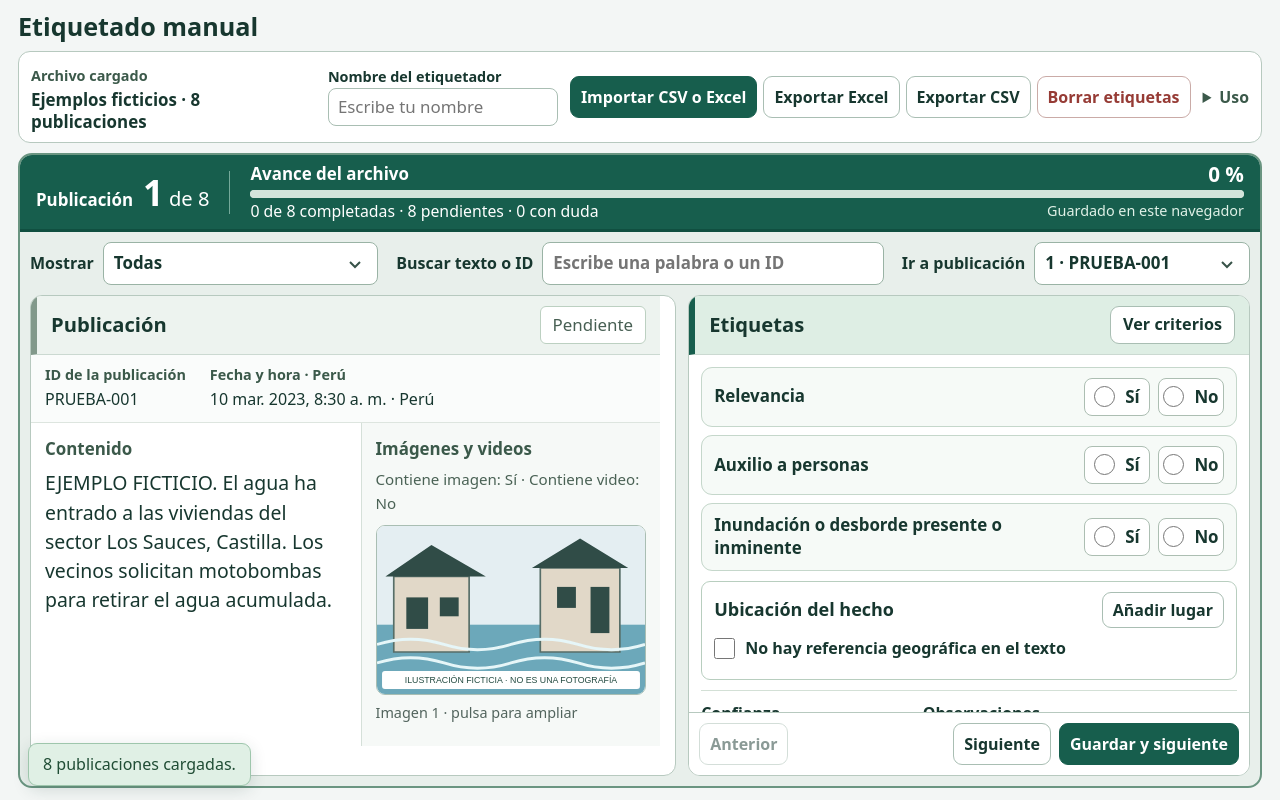
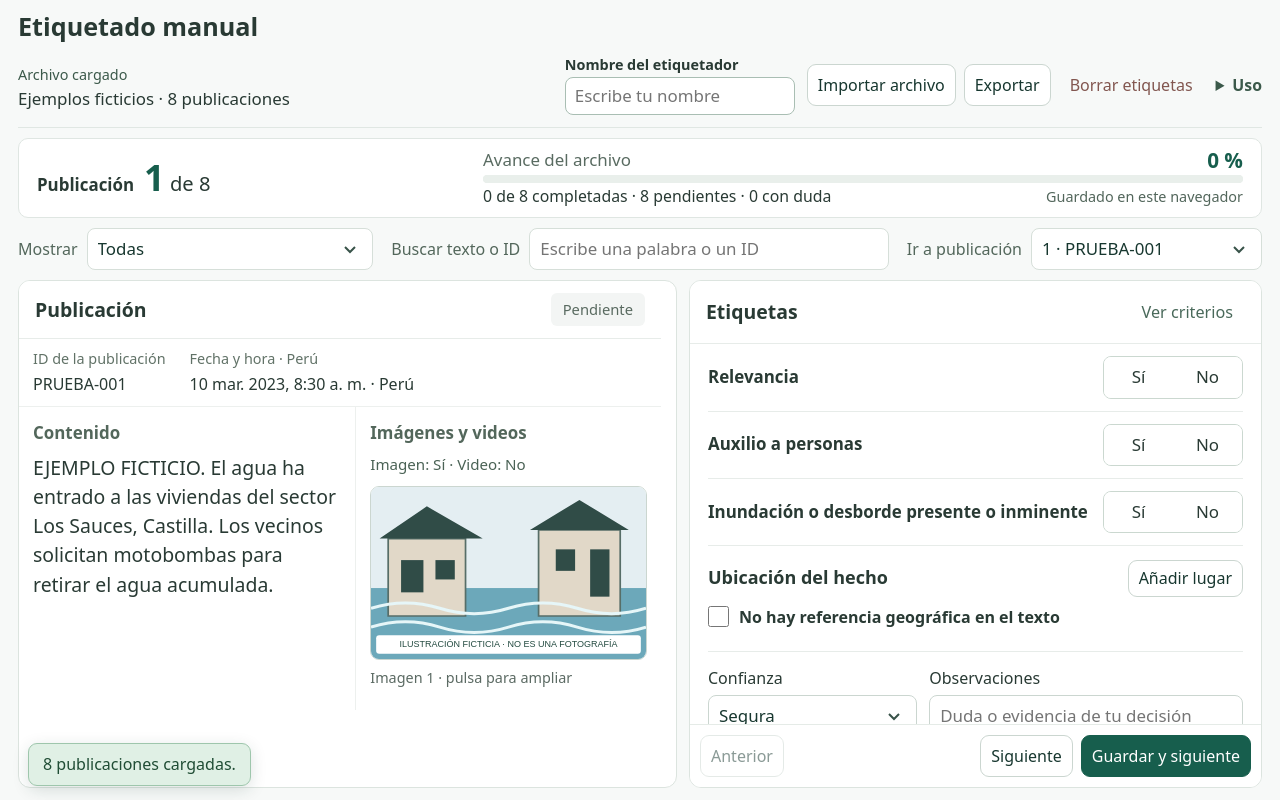
Before and after one commit to Joz16gg162/etiquetador-piura, a website: page index.html in a window 1280 px wide. Both pictures are taken after a click on the button "Probar con ejemplos". Drawn offline with Linux system fonts and the light colour scheme.

Commit message:
Aligerar la interfaz y agrupar formatos de exportación

```diff
--- a/app.js
+++ b/app.js
@@ -44,7 +44,7 @@ function collectDraft(){
 function scheduleSave(){collectDraft();clearTimeout(persistTimer);$('saveStatus').textContent='Cambios pendientes de guardar…';persistTimer=setTimeout(()=>persist(),350);}
 function updateProgress(){if(!dataset)return;const values=session?.annotations||[],complete=values.filter(a=>a.status==='completa').length,doubts=values.filter(a=>a.status==='duda').length;const drafts=values.filter(a=>a.status==='borrador').length;
  $('progress').max=dataset.records.length;$('progress').value=complete;$('progressText').textContent=`${complete} de ${dataset.records.length} completadas · ${dataset.records.length-complete-doubts} pendientes · ${doubts} con duda`;$('progressPercent').textContent=(dataset.records.length?100*complete/dataset.records.length:0).toLocaleString('es-PE',{maximumFractionDigits:1})+' %';
- $('exportCSV').disabled=!session;$('exportExcel').disabled=!session;$('clearLabels').disabled=!session;
+ $('exportCSV').disabled=!session;$('exportExcel').disabled=!session;$('clearLabels').disabled=!session;$('exportMenu').hidden=!session;
 }
 function matching(){const labels=new Map((session?.annotations||[]).map(a=>[a.id,a]));const term=$('search').value.normalize('NFD').replace(/[\u0300-\u036f]/g,'').toLowerCase(),filter=$('statusFilter').value;return dataset.records.flatMap((r,i)=>{const a=labels.get(r.id);const status=a?.status||'pendiente';const normalized=(r.id+' '+r.text).normalize('NFD').replace(/[\u0300-\u036f]/g,'').toLowerCase();return normalized.includes(term)&&(filter==='all'||filter===status||(filter==='pending'&&['pendiente','borrador'].includes(status)))?[i]:[];});}
 function refreshNavigation(){const ids=matching();$('jump').replaceChildren(...ids.map(i=>{const o=document.createElement('option');o.value=String(i);o.textContent=`${i+1} · ${dataset.records[i].id}`;return o;}));if(!ids.includes(index)&&ids.length)index=ids[0];$('jump').value=String(index);$('emptyFilter').hidden=!!ids.length;$('editor').hidden=!ids.length;return ids;}
@@ -68,15 +68,16 @@ function addLocation(value={}){
  select.addEventListener('change',()=>{update();scheduleSave();});row.append(grid);const remove=document.createElement('button');remove.type='button';remove.className='remove';remove.textContent='Quitar este lugar';remove.addEventListener('click',()=>{row.remove();scheduleSave();});row.append(remove);$('locationRows').append(row);update();
 }
 function setDependent(){const relevant=getValue('relevant')!=='no';for(const container of document.querySelectorAll('.dependent')){container.classList.toggle('disabled',!relevant);for(const c of container.querySelectorAll('input,select,button'))c.disabled=!relevant||!session;}
+ $('confidenceHelp').hidden=$('confidence').value!=='con_duda';
  $('locationRows').hidden=$('noReference').checked;$('addLocation').disabled=!relevant||!session||$('noReference').checked;
  for(const row of $('locationRows').children)row.refreshMapLinks?.();
 }
 function renderMedia(r){
  $('media').replaceChildren();const media=$('media');
  const image=(url,caption)=>{const fig=document.createElement('figure'),b=document.createElement('button');b.type='button';b.className='image';b.setAttribute('aria-label',`Ampliar ${caption.toLowerCase()}`);const img=document.createElement('img');img.src=url;img.alt=caption;img.referrerPolicy='no-referrer';b.append(img);const cap=document.createElement('figcaption');cap.textContent=caption+' · pulsa para ampliar';fig.append(b,cap);img.addEventListener('error',()=>{b.hidden=true;cap.textContent='No se pudo cargar este medio. Conserva el caso y registra la incidencia en Observaciones.';cap.className='failed';});b.addEventListener('click',()=>{$('largeImage').src=url;$('imageCaption').textContent=caption+' · publicación '+r.id;$('imageDialog').showModal();});media.append(fig);};
- r.photos.forEach((url,i)=>image(url,`Imagen ${i+1}`));r.thumbs.forEach((url,i)=>image(url,`Miniatura de video ${i+1} · no es una imagen estática de evaluación`));
+ r.photos.forEach((url,i)=>image(url,`Imagen ${i+1}`));r.thumbs.forEach((url,i)=>image(url,`Miniatura del video ${i+1}`));
  r.videos.forEach((url,i)=>{const fig=document.createElement('figure');if(/\.(mp4|webm|ogg)(?:[?#]|$)/i.test(url)){const v=document.createElement('video');v.src=url;v.controls=true;v.preload='none';v.addEventListener('error',()=>notice('No se pudo reproducir un video. Puedes usar su enlace y dejar «No revisado» si no está disponible.'));fig.append(v);}const a=document.createElement('a');a.href=url;a.target='_blank';a.rel='noopener noreferrer';a.textContent=`Abrir video ${i+1}`;fig.append(a);media.append(fig);});
- if(r.hasVideo){const p=document.createElement('p');p.className='help';p.textContent='Contiene video. Su evidencia se registra aparte; las etiquetas principales usan texto e imágenes estáticas.';media.append(p);}
+ if(r.hasVideo){const p=document.createElement('p');p.className='help';p.textContent='El video se registra como evidencia complementaria.';media.append(p);}
  if(!r.photos.length&&!r.thumbs.length&&!r.videos.length){const p=document.createElement('div');p.className='placeholder';p.textContent=r.hasVideo?'El CSV indica video, pero no incluye un enlace.':r.hasImage?'El CSV indica imagen, pero no incluye un enlace.':'Esta publicación no tiene imágenes ni videos adjuntos.';media.append(p);}
 }
 function render(){
@@ -85,7 +86,7 @@ function render(){
  $('currentPost').hidden=!ids.length;$('currentPostNumber').textContent=String(index+1);$('currentPostTotal').textContent=String(dataset.records.length);
  if(!ids.length){loading=false;return;}
  const r=dataset.records[index],a=annotation()||C.blank(r.id);$('postPosition').textContent=`Publicación ${index+1} de ${dataset.records.length}`;$('postStatus').textContent=statusLabels[a.status]||'Pendiente';$('postStatus').className='badge '+(annotation()?a.status:'pendiente');if(!annotation())$('postStatus').textContent='Pendiente';
- $('postId').textContent=r.id;$('postDate').textContent=r.date?formatDate(r.date):'No indicada';$('titleField').hidden=!r.title;$('postTitle').textContent=r.title||'';$('postText').textContent=r.text;$('mediaPresence').textContent=`Contiene imagen: ${r.hasImage?'Sí':'No'} · Contiene video: ${r.hasVideo?'Sí':'No'}`;$('postLink').hidden=!r.url;if(r.url)$('postLink').href=r.url;else $('postLink').removeAttribute('href');renderMedia(r);
+ $('postId').textContent=r.id;$('postDate').textContent=r.date?formatDate(r.date):'No indicada';$('titleField').hidden=!r.title;$('postTitle').textContent=r.title||'';$('postText').textContent=r.text;$('mediaPresence').textContent=`Imagen: ${r.hasImage?'Sí':'No'} · Video: ${r.hasVideo?'Sí':'No'}`;$('postLink').hidden=!r.url;if(r.url)$('postLink').href=r.url;else $('postLink').removeAttribute('href');renderMedia(r);
  for(const name of ['relevant','attention','flood'])for(const input of document.querySelectorAll(`input[name="${name}"]`))input.checked=input.value===a[name];
  $('noReference').checked=a.noReference;$('locationRows').replaceChildren();a.locations.forEach(addLocation);$('confidence').value=a.confidence;$('notes').value=a.notes;$('videoSection').hidden=!r.hasVideo;$('videoEvidence').value=a.videoEvidence==='no_aplica'?'no_revisado':a.videoEvidence;$('videoTime').value=a.videoTime;
  $('formFields').disabled=!session;$('saveNext').disabled=!session;$('previous').disabled=ids.indexOf(index)<=0;$('next').disabled=ids.indexOf(index)>=ids.length-1;$('formErrors').hidden=true;setDependent();loading=false;
@@ -127,7 +128,7 @@ async function clearLabels(){
 }
 function download(name,text,type){const url=URL.createObjectURL(new Blob([text],{type}));const a=document.createElement('a');a.href=url;a.download=name;document.body.append(a);a.click();a.remove();setTimeout(()=>URL.revokeObjectURL(url),30000);}
 const slug=s=>s.normalize('NFD').replace(/[\u0300-\u036f]/g,'').replace(/[^a-z0-9_-]/gi,'_').slice(0,60);
-async function exportFile(format){if(!session)return;const name=$('labelerName').value.trim();if(!name){notice('Escribe el nombre del etiquetador antes de exportar.');$('labelerName').focus();return;}session.labelerName=name;collectDraft();await persist();const base=`etiquetas_${slug(dataset.name.replace(/\.(csv|xlsx|xls)$/i,'').replace(/^etiquetas_/i,''))}`;if(format==='xlsx')download(base+'.xlsx',LabelExcel.write(C.exportTable(dataset,session,name)),'application/vnd.openxmlformats-officedocument.spreadsheetml.sheet');else download(base+'.csv',C.csvExport(dataset,session,name),'text/csv;charset=utf-8');notice(`${format==='xlsx'?'Excel':'CSV'} descargado. Incluye tus publicaciones y etiquetas. Puedes importarlo para continuar en otro ordenador.`,true);}
+async function exportFile(format){if(!session)return;const name=$('labelerName').value.trim();if(!name){notice('Escribe el nombre del etiquetador antes de exportar.');$('labelerName').focus();return;}session.labelerName=name;collectDraft();await persist();const base=`etiquetas_${slug(dataset.name.replace(/\.(csv|xlsx|xls)$/i,'').replace(/^etiquetas_/i,''))}`;if(format==='xlsx')download(base+'.xlsx',LabelExcel.write(C.exportTable(dataset,session,name)),'application/vnd.openxmlformats-officedocument.spreadsheetml.sheet');else download(base+'.csv',C.csvExport(dataset,session,name),'text/csv;charset=utf-8');$('exportMenu').open=false;notice(`${format==='xlsx'?'Excel':'CSV'} descargado. Incluye tus publicaciones y etiquetas. Puedes importarlo para continuar en otro ordenador.`,true);}
 async function chooseSheet(book){
  const names=book.SheetNames.filter(name=>book.Sheets[name]?.['!ref']);if(!names.length)throw Error('El Excel no contiene hojas con datos.');if(names.length===1)return names[0];
  $('sheetChoice').replaceChildren(...names.map(name=>{const o=document.createElement('option');o.value=name;o.textContent=name;return o;}));
@@ -161,6 +162,8 @@ $('labelerName').addEventListener('input',()=>{if(session){session.labelerName=$
 $('templateButton').addEventListener('click',template);$('exportCSV').addEventListener('click',()=>exportFile('csv').catch(fail));$('exportExcel').addEventListener('click',()=>exportFile('xlsx').catch(fail));
 $('clearLabels').addEventListener('click',()=>clearLabels().catch(fail));
 $('toggleCriteria').addEventListener('click',()=>{const expanded=$('toggleCriteria').getAttribute('aria-expanded')!=='true';$('toggleCriteria').setAttribute('aria-expanded',String(expanded));$('toggleCriteria').textContent=expanded?'Ocultar criterios':'Ver criterios';$('annotationForm').classList.toggle('hide-criteria',!expanded);});
+document.addEventListener('click',e=>{if(!$('exportMenu').contains(e.target))$('exportMenu').open=false;});
+document.addEventListener('keydown',e=>{if(e.key==='Escape'&&$('exportMenu').open){$('exportMenu').open=false;$('exportMenu').querySelector('summary').focus();}});
 $('closeImage').addEventListener('click',()=>{$('imageDialog').close();$('largeImage').removeAttribute('src');});
 document.addEventListener('selectionchange',()=>{const s=window.getSelection();if(!dataset||!s||s.isCollapsed||!s.anchorNode||!s.focusNode)return;if($('postText').contains(s.anchorNode)&&$('postText').contains(s.focusNode)){const text=s.toString().trim();if(text&&text.length<=500)selectedReference={id:dataset.records[index].id,text};}});
 function fail(error){notice(error.message||'No se pudo completar la operación.');}
--- a/index.html
+++ b/index.html
@@ -1,11 +1,11 @@
 <!doctype html>
 <html lang="es"><head>
 <meta charset="utf-8"><meta name="viewport" content="width=device-width,initial-scale=1"><meta name="description" content="Importa CSV o Excel, etiqueta publicaciones y exporta tu trabajo."><meta name="referrer" content="no-referrer">
-<title>Etiquetado manual</title><link rel="icon" href="assets/icon.svg" type="image/svg+xml"><link rel="stylesheet" href="styles.css?v=1.8"><link rel="stylesheet" href="layout.css?v=1.8"><link rel="stylesheet" href="workspace.css?v=1.8"><script src="core.js?v=1.8" defer></script><script src="vendor/xlsx.full.min.js" defer></script><script src="excel.js?v=1.8" defer></script><script src="demo.js" defer></script><script src="storage.js?v=1.8" defer></script><script src="app.js?v=1.8" defer></script>
+<title>Etiquetado manual</title><link rel="icon" href="assets/icon.svg" type="image/svg+xml"><link rel="stylesheet" href="styles.css?v=1.10"><link rel="stylesheet" href="layout.css?v=1.10"><link rel="stylesheet" href="workspace.css?v=1.10"><script src="core.js?v=1.10" defer></script><script src="vendor/xlsx.full.min.js" defer></script><script src="excel.js?v=1.10" defer></script><script src="demo.js" defer></script><script src="storage.js?v=1.10" defer></script><script src="app.js?v=1.10" defer></script>
 </head><body><main>
 <header class="page-header"><h1>Etiquetado manual</h1></header>
 <section class="file-panel" aria-labelledby="fileHeading">
- <div class="panel-heading"><h2 id="fileHeading">Archivo</h2><div class="file-actions"><label class="button primary" for="csvFile">Importar CSV o Excel</label><input class="sr-only" id="csvFile" type="file" accept=".csv,.xlsx,.xls,text/csv,application/vnd.openxmlformats-officedocument.spreadsheetml.sheet,application/vnd.ms-excel"><button id="exportExcel" disabled>Exportar Excel</button><button id="exportCSV" disabled>Exportar CSV</button><button id="clearLabels" class="danger-button" disabled>Borrar etiquetas</button></div></div>
+ <div class="panel-heading"><h2 id="fileHeading">Archivo</h2><div class="file-actions"><label class="button" for="csvFile" title="Importar CSV o Excel">Importar archivo</label><input class="sr-only" id="csvFile" type="file" accept=".csv,.xlsx,.xls,text/csv,application/vnd.openxmlformats-officedocument.spreadsheetml.sheet,application/vnd.ms-excel"><details id="exportMenu" class="export-menu" hidden><summary class="button">Exportar</summary><div class="export-options" role="group" aria-label="Formato de exportación"><button id="exportExcel" disabled>Excel (.xlsx)</button><button id="exportCSV" disabled>CSV (.csv)</button></div></details><button id="clearLabels" class="danger-button" disabled>Borrar etiquetas</button></div></div>
  <div class="file-summary"><div class="file-identity"><span class="field-label">Archivo cargado</span><p id="datasetTitle">Ningún archivo seleccionado</p></div><label class="labeler-field">Nombre del etiquetador<input id="labelerName" type="text" maxlength="120" autocomplete="name" placeholder="Escribe tu nombre"></label></div>
  <details class="usage" id="usage" open><summary>Uso</summary><ul><li>Importa el CSV o Excel que vas a etiquetar.</li><li>Revisa cada publicación, completa sus etiquetas y pulsa «Guardar y siguiente».</li><li>Exporta en Excel o CSV al terminar. Puedes importarlo después para continuar.</li></ul></details>
  <div id="welcome" class="start-options"><button id="demoButton">Probar con ejemplos</button><button id="templateButton">Descargar plantilla CSV</button></div>
@@ -30,7 +30,7 @@
       <fieldset class="question dependent"><legend class="sr-only">Inundación o desborde presente o inminente</legend><div class="question-row"><span class="question-label" aria-hidden="true">Inundación o desborde presente o inminente</span><div class="choices"><label><input type="radio" name="flood" value="si"> Sí</label><label><input type="radio" name="flood" value="no"> No</label></div></div><p id="floodHelp" class="help">Incluye anegamiento presente. La inminencia exige indicios concretos de ocurrencia dentro de las próximas 24 horas, según la publicación.</p></fieldset>
      </div>
      <section class="locations dependent"><div class="section-head"><h3>Ubicación del hecho</h3><button id="addLocation" type="button">Añadir lugar</button></div><p id="locationHelp" class="help">Toma la referencia del texto y búscala en Google Maps u OpenStreetMap. Conserva barrios y distritos como áreas.</p><label class="check"><input id="noReference" type="checkbox"> No hay referencia geográfica en el texto</label><div id="locationRows"></div></section>
-     <div class="closing-fields"><label>Confianza<select id="confidence"><option value="segura">Segura</option><option value="con_duda">Con duda</option></select><span class="help">Si eliges «Con duda», explica el motivo en Observaciones.</span></label><label class="notes">Observaciones<textarea id="notes" rows="2" placeholder="Explica una duda o registra la evidencia de tu decisión."></textarea></label></div>
+     <div class="closing-fields"><label>Confianza<select id="confidence"><option value="segura">Segura</option><option value="con_duda">Con duda</option></select><span class="help" id="confidenceHelp" hidden>Explica la duda en Observaciones.</span></label><label class="notes">Observaciones<textarea id="notes" rows="2" placeholder="Duda o evidencia de tu decisión"></textarea></label></div>
      <details id="videoSection" hidden><summary>Evidencia en el video · campo complementario</summary><p class="help">Las etiquetas principales usan texto e imágenes estáticas. La miniatura no demuestra el contenido del video completo.</p><div class="closing-fields"><label>Evidencia observada<select id="videoEvidence"><option value="no_revisado">No revisado</option><option value="sin_aporte">Sin aporte</option><option value="atencion">Auxilio</option><option value="inundacion">Inundación o desborde</option><option value="ambos">Ambos</option></select></label><label>Momento del video<input id="videoTime" placeholder="Ej.: 00:15"></label></div></details>
     </fieldset><div id="formErrors" class="form-errors" role="alert" hidden></div><div class="editor-actions"><button type="button" id="previous">Anterior</button><button type="button" id="next" title="Pasar a la siguiente publicación sin marcarla como completada">Siguiente</button><button type="submit" class="primary" id="saveNext">Guardar y siguiente</button></div></form>
    </section>
--- a/workspace.css
+++ b/workspace.css
@@ -57,7 +57,42 @@ body.has-dataset .usage:not([open]){padding-top:8px;padding-bottom:8px}
  .has-dataset #postPosition{scroll-margin-top:65px}.has-dataset .location-grid{grid-template-columns:1fr 1fr}.has-dataset .location-grid .wide{grid-column:1/-1}
  .has-dataset footer{display:none}
 }
-@media(min-width:1100px) and (max-width:1250px) and (min-height:600px){
- .has-dataset .file-panel{flex-wrap:wrap;gap:8px}.has-dataset .file-summary{flex-basis:calc(100% - 70px);order:1}.has-dataset .file-panel>.panel-heading{order:3}.has-dataset .usage{order:2}.has-dataset #editor{grid-template-columns:minmax(0,1fr) minmax(440px,1fr)}
-}
 @media(max-width:650px){.question-row{flex-wrap:wrap}.question-label{flex-basis:100%}.question-row .choices{width:100%}}
+
+/* Quiet surfaces; green is reserved for progress, selection and saving. */
+:root{color:#293a34;background:#f7f9f8;--border:#dfe6e2;--muted:#5b6a63}
+button,.button,input,select,textarea{border-color:#cbd6d0;font-weight:500}
+.page-header h1{font-weight:650}.file-panel{border-color:#dfe6e2}
+.export-menu{position:relative;padding:0;border:0;margin:0}.export-menu>summary{list-style:none;white-space:nowrap}.export-menu>summary::-webkit-details-marker{display:none}
+.export-options{position:absolute;right:0;top:calc(100% + 7px);z-index:40;min-width:175px;padding:6px;background:white;border:1px solid #dce4df;border-radius:10px;box-shadow:0 8px 24px #203d2f1a;display:grid;gap:3px}
+.export-options button{width:100%;justify-content:flex-start;border:0;background:white;text-align:left}.export-options button:hover{background:#edf5f0}
+.danger-button{border-color:transparent;color:#82564f;background:transparent}.danger-button:hover{background:#fff0ee;color:#963b35}
+.has-dataset .work-area{border:0;background:transparent;border-radius:0}
+.has-dataset .work-header{background:white;color:#293a34;border:1px solid #dfe6e2;border-radius:10px;border-bottom-width:1px}
+.has-dataset .current-post{border-color:#e0e7e3}.has-dataset .current-post strong{color:#175e4d}
+.has-dataset .progress-heading h2{font-weight:500;color:#596b61}.has-dataset #progressPercent{font-weight:600;color:#175e4d}
+.has-dataset .work-header #saveStatus{color:#52665b}.has-dataset .work-header progress{background:#e9efeb}
+.has-dataset .work-header progress::-webkit-progress-bar{background:#e9efeb}.has-dataset .work-header progress::-webkit-progress-value{background:#308469}
+.has-dataset .work-header progress::-moz-progress-bar{background:#308469}
+.has-dataset .work-content{padding-left:0;padding-right:0;padding-bottom:0}
+.has-dataset .navigation input,.has-dataset .navigation select{border-color:#d6dfd9;background-color:white}.has-dataset .navigation>label{font-weight:500;color:#53675b}
+.publication-panel,.labels-panel{border-color:#dce4df}
+.publication-panel>.panel-heading,.labels-panel>.panel-heading,.has-dataset .publication-panel>.panel-heading{background:white;border-left:0;border-bottom:1px solid #e7ece9}
+.panel-heading h2{font-weight:650}.has-dataset .panel-heading{padding:12px 16px}
+.post-metadata,.has-dataset .post-metadata{background:white;border-bottom-color:#edf0ee}.post-metadata dt{font-weight:500;color:#617267}.has-dataset .post-metadata a{font-weight:500}
+.media-column,.has-dataset .media-column{background:white;border-color:#edf0ee}.field-heading{color:#53675b;font-weight:600}
+.question,.has-dataset .question{border:0;border-bottom:1px solid #e7ece9;border-radius:0;background:white;padding:12px 0}
+.question-label{font-weight:600}.has-dataset .questions{gap:0}
+.question .choices{border:1px solid #cbd8d0;border-radius:8px;gap:0;overflow:visible}
+.question .choices label,.has-dataset .question .choices label{position:relative;border:0;background:white;border-radius:7px;padding:7px 10px;min-height:38px;font-weight:500;gap:5px}
+.question .choices label+label{border-left:1px solid #e5ebe7}
+.question .choices input{position:absolute;opacity:0;width:1px;height:1px;margin:0}
+.question .choices label:has(input:checked){background:#e4f3eb;color:#14533e;font-weight:700}.question .choices label:has(input:checked)::before{content:'✓';font-weight:700}
+.question .choices label:focus-within{outline:3px solid #177db7;outline-offset:2px;z-index:1}
+.locations,.has-dataset .locations{background:white;border:0;border-bottom:1px solid #e7ece9;border-radius:0;padding:14px 0;margin:0}
+.has-dataset .section-head h3{font-weight:600}.has-dataset .closing-fields{border-top:0;margin-top:0;padding-top:14px}
+.has-dataset .closing-fields>label,.closing-fields>label{font-weight:500}.has-dataset .editor-actions{border-top-color:#e5ebe7}
+.has-dataset .badge{font-size:.82rem;font-weight:500;border:0;background:#f3f5f4;color:#596a60}.has-dataset .badge.completa{background:#e4f3eb;color:#14533e}.has-dataset .badge.duda{background:#fff3d8;color:#765213}
+#toggleCriteria{border:0;color:#49695a;background:transparent;font-weight:500}
+@media(min-width:1100px) and (min-height:600px){.has-dataset .progress-block{max-width:760px;margin-left:auto}.has-dataset .work-header{padding:10px 18px}.has-dataset .current-post{border-right:0;padding-right:10px}.has-dataset .file-panel{border:0;border-bottom:1px solid #e0e7e3;border-radius:0;background:transparent;padding:5px 0 12px}.has-dataset .file-summary{gap:20px}.has-dataset .file-identity>.field-label{font-weight:500}.has-dataset #datasetTitle{font-weight:500}.has-dataset .file-actions{gap:8px}.has-dataset #formFields{padding:0 18px 14px}.has-dataset .question .choices{gap:0}.has-dataset .panel-heading h2{font-size:1.08rem}}
+@media(max-width:650px){.file-actions .export-menu{display:flex;flex-direction:column}.export-menu>summary{width:100%;height:100%}.has-dataset .work-header{padding:14px 16px}.has-dataset .current-post{border-color:#e0e7e3}.question .choices{width:100%}}
```
Also changed, not shown: README.md.
